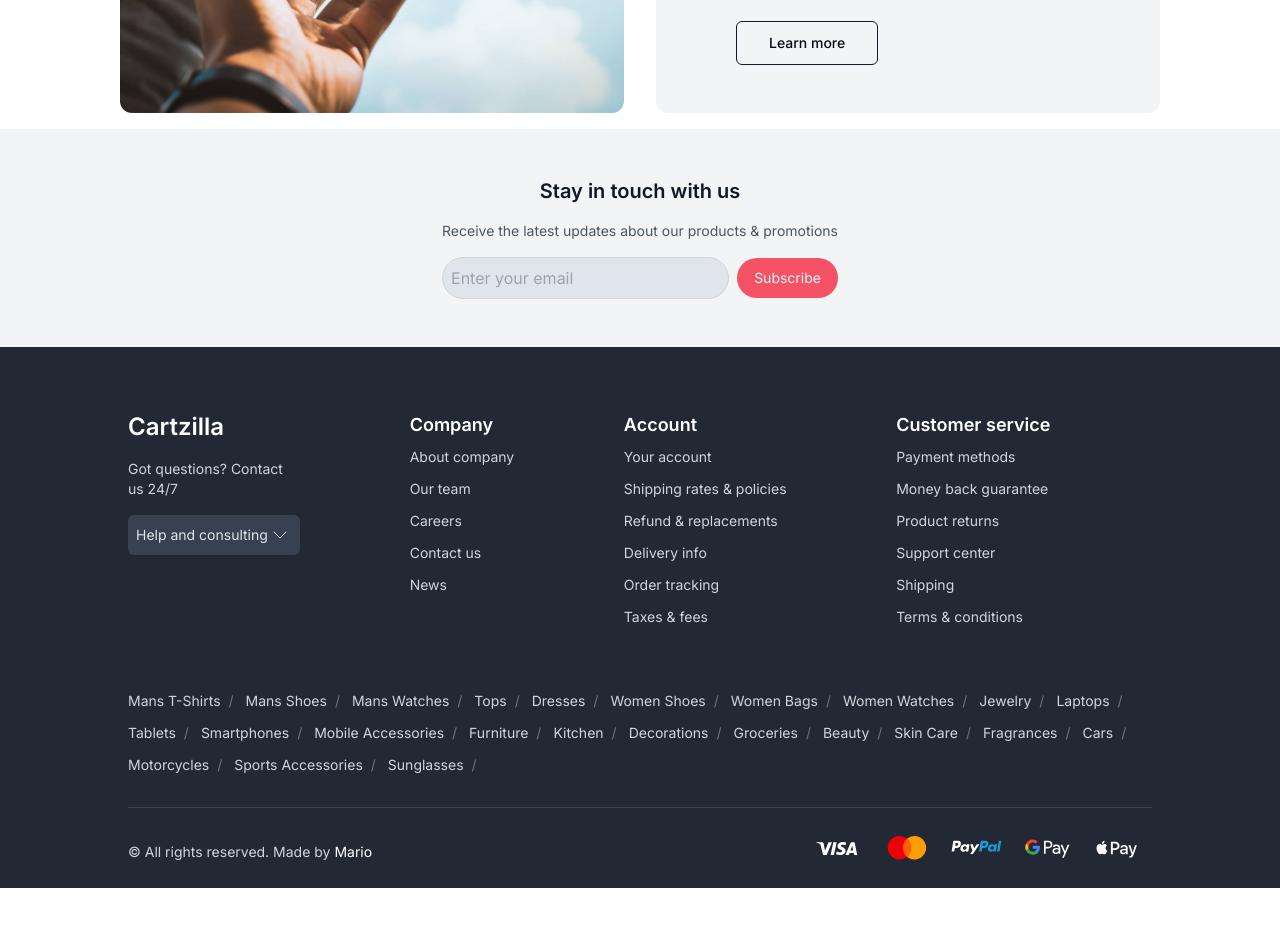
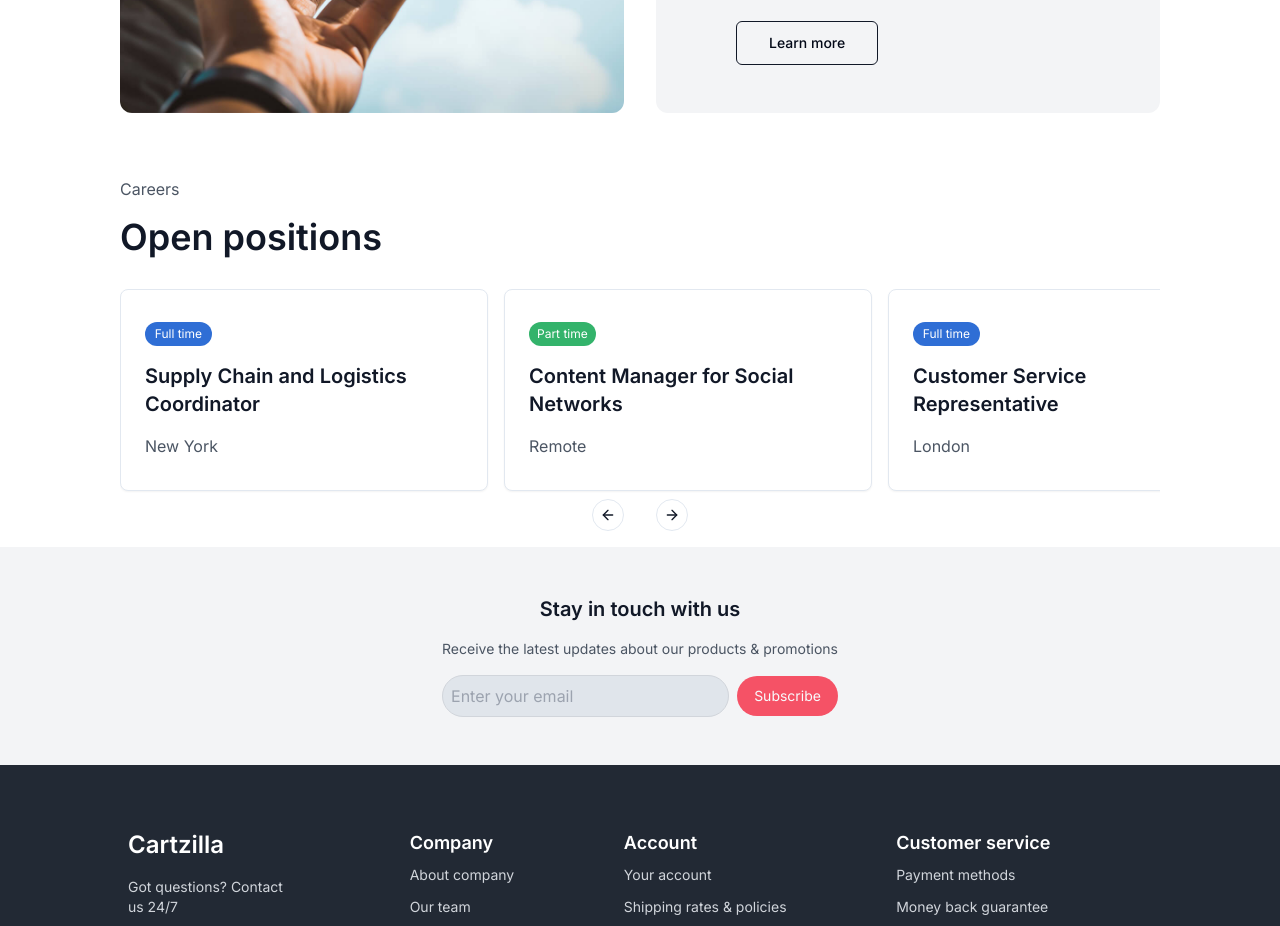
Before and after one commit to rikimario/Cartzilla-NextJs, a Next.js app: page /about in a window 1280 px wide. Shown: the part 2740-3666 px from the top of the page. Before the commit the page ends 3628 px from the top, so only its background shows below. Built offline with nearby package versions, Linux system fonts and the light colour scheme.

Commit message:
add about careers section

```diff
--- /dev/null
+++ b/src/app/about/AboutCareers.tsx
@@ -0,0 +1,127 @@
+import { Card, CardContent } from "@/components/ui/card";
+import {
+  Carousel,
+  CarouselContent,
+  CarouselItem,
+  CarouselNext,
+  CarouselPrevious,
+} from "@/components/ui/carousel";
+import React from "react";
+
+export default function AboutCareers() {
+  return (
+    <div className="px-4 overflow-hidden">
+      <div className="pt-8 w-full">
+        <p className="pt-4 text-gray-600 dark:text-gray-300">Careers</p>
+        <h1 className="text-3xl md:text-4xl font-semibold text-gray-900 dark:text-white py-4">
+          Open positions
+        </h1>
+      </div>
+      <div className="pb-4">
+        <Carousel
+          opts={{
+            align: "start",
+            loop: true,
+          }}
+          className="relative py-4"
+        >
+          <CarouselContent>
+            <CarouselItem className="pb-6 max-w-96">
+              <Card className="min-h-full dark:bg-[#181D25]">
+                <CardContent>
+                  <div className="py-6">
+                    <div className="flex p-1 m-2 items-center justify-center rounded-2xl text-white bg-[#2F6ED5] w-1/5">
+                      <p className="text-xs">Full time</p>
+                    </div>
+                    <h1 className="text-xl p-2 font-semibold text-gray-900 dark:text-white">
+                      Supply Chain and Logistics Coordinator
+                    </h1>
+                    <p className="text-gray-600 dark:text-gray-300 p-2">
+                      New York
+                    </p>
+                  </div>
+                </CardContent>
+              </Card>
+            </CarouselItem>
+
+            <CarouselItem className="pb-6 max-w-96">
+              <Card className="min-h-full dark:bg-[#181D25]">
+                <CardContent>
+                  <div className="py-6">
+                    <div className="flex p-1 m-2 items-center justify-center rounded-2xl text-white bg-[#33B36B] w-1/5">
+                      <p className="text-xs">Part time</p>
+                    </div>
+                    <h1 className="text-xl p-2 font-semibold text-gray-900 dark:text-white">
+                      Content Manager for Social Networks
+                    </h1>
+                    <p className="text-gray-600 dark:text-gray-300 p-2">
+                      Remote
+                    </p>
+                  </div>
+                </CardContent>
+              </Card>
+            </CarouselItem>
+
+            <CarouselItem className="pb-6 max-w-96">
+              <Card className="min-h-full dark:bg-[#181D25]">
+                <CardContent>
+                  <div className="py-6">
+                    <div className="flex p-1 m-2 items-center justify-center rounded-2xl text-white bg-[#2F6ED5] w-1/5">
+                      <p className="text-xs">Full time</p>
+                    </div>
+                    <h1 className="text-xl p-2 font-semibold text-gray-900 dark:text-white">
+                      Customer Service Representative
+                    </h1>
+                    <p className="text-gray-600 dark:text-gray-300 p-2">
+                      London
+                    </p>
+                  </div>
+                </CardContent>
+              </Card>
+            </CarouselItem>
+
+            <CarouselItem className="pb-6 max-w-96">
+              <Card className="min-h-full dark:bg-[#181D25]">
+                <CardContent>
+                  <div className="py-6">
+                    <div className="flex p-1 m-2 items-center justify-center rounded-2xl text-white bg-[#FC9231] w-1/5">
+                      <p className="text-xs">Freelance</p>
+                    </div>
+                    <h1 className="text-xl p-2 font-semibold text-gray-900 dark:text-white">
+                      Data Analyst/Analytics Specialist
+                    </h1>
+                    <p className="text-gray-600 dark:text-gray-300 p-2">
+                      Remote
+                    </p>
+                  </div>
+                </CardContent>
+              </Card>
+            </CarouselItem>
+
+            <CarouselItem className="pb-6 max-w-96">
+              <Card className="min-h-full dark:bg-[#181D25]">
+                <CardContent>
+                  <div className="py-6">
+                    <div className="flex p-1 m-2 items-center justify-center rounded-2xl text-white bg-[#2F6ED5] w-1/5">
+                      <p className="text-xs">Full time</p>
+                    </div>
+                    <h1 className="text-xl p-2 font-semibold text-gray-900 dark:text-white pr-8">
+                      E-commerce Manager/Director
+                    </h1>
+                    <p className="text-gray-600 dark:text-gray-300 p-2">
+                      In house
+                    </p>
+                  </div>
+                </CardContent>
+              </Card>
+            </CarouselItem>
+          </CarouselContent>
+          <div className="absolute text-gray-900 dark:text-white bottom-4 left-1/2">
+            <CarouselPrevious className="dark:bg-[#181D25]" />
+            <CarouselNext className="dark:bg-[#181D25]" />
+          </div>
+        </Carousel>
+      </div>
+    </div>
+  );
+}
--- a/src/app/about/AboutValues.tsx
+++ b/src/app/about/AboutValues.tsx
@@ -176,12 +176,10 @@ export default function AboutValues() {
               </Card>
             </CarouselItem>
           </CarouselContent>
-          {/* <div className="absolute top-2 right-16 md:left-[-20px] md:bottom-[-120px]"> */}
           <div className="absolute text-gray-900 dark:text-white bottom-4 left-1/2 md:left-1/3 lg:1/2">
             <CarouselPrevious className="dark:bg-[#181D25]" />
             <CarouselNext className="dark:bg-[#181D25]" />
           </div>
-          {/* </div> */}
         </Carousel>
       </div>
     </div>
--- a/src/app/about/page.tsx
+++ b/src/app/about/page.tsx
@@ -7,6 +7,7 @@ import AboutMission from "./AboutMission";
 import AboutPrinciples from "./AboutPrinciples";
 import AboutValues from "./AboutValues";
 import Philanthropy from "./Philanthropy";
+import AboutCareers from "./AboutCareers";
 
 export default function About() {
   return (
@@ -23,7 +24,7 @@ export default function About() {
           />
         </div>
 
-        <div className="px-4 md:px-0 w-full md:w-1/2">
+        <div className="md:px-0 w-full md:w-1/2">
           <div className="bg-gradient-to-r from-[#E7F0FD] to-[#ACCBEE] dark:bg-gradient-to-r dark:from-[#1B273A] dark:to-[#1F2632] rounded-xl px-6 lg:px-10 xl:px-20 gap-6 py-12 h-full flex flex-col justify-center">
             <h1 className="text-3xl lg:text-4xl xl:text-5xl text-gray-900 dark:text-white font-semibold">
               Cartzilla - More than a retailer
@@ -89,6 +90,7 @@ export default function About() {
       <AboutPrinciples />
       <AboutValues />
       <Philanthropy />
+      <AboutCareers />
     </div>
   );
 }
--- /dev/null
+++ b/src/app/contact/page.tsx
@@ -0,0 +1,9 @@
+import React from "react";
+
+export default function page() {
+  return (
+    <div>
+      <div>Contact</div>
+    </div>
+  );
+}
```
